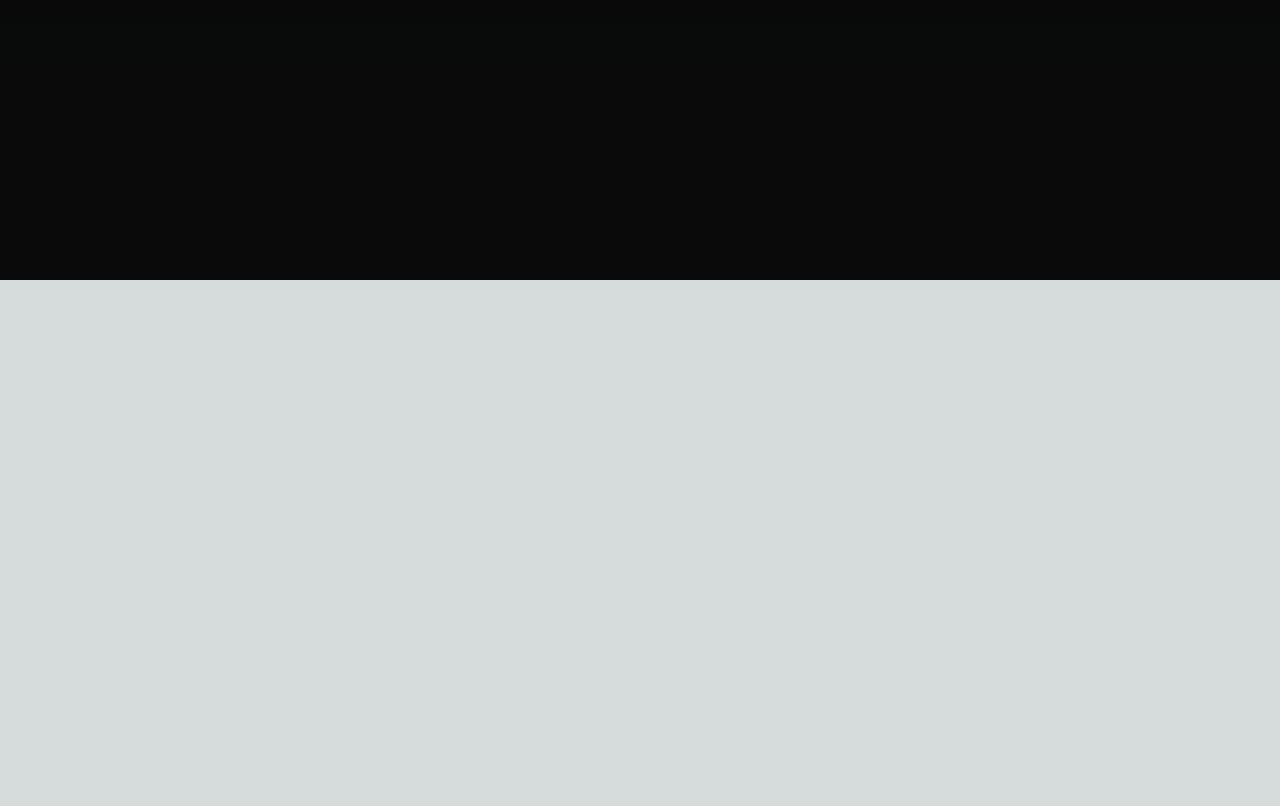
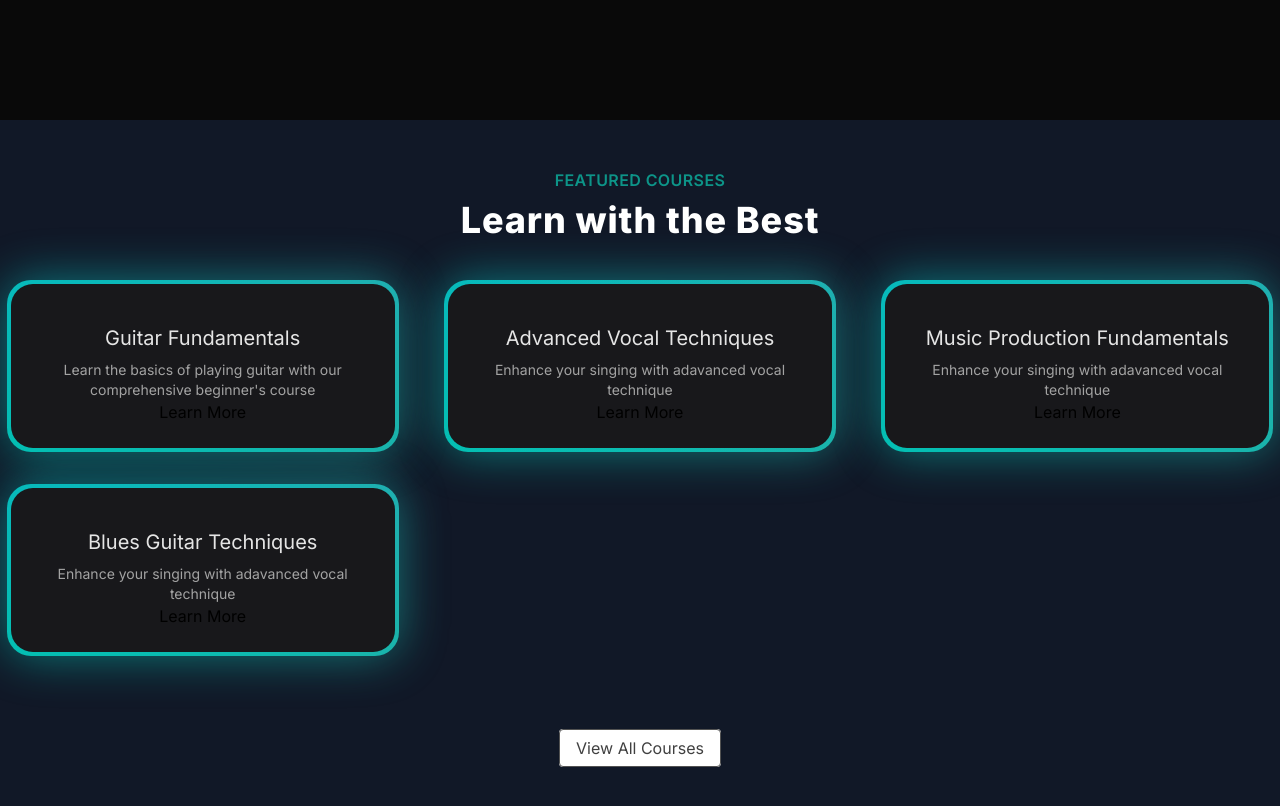
Before and after one commit to desaiumesh/musicapp, a Next.js app: page / in a window 1280 px wide. Shown: the part 520-1326 px from the top of the page. Before the commit the page ends 800 px from the top, so only its background shows below. Built offline with nearby package versions, Linux system fonts and the light colour scheme.

Commit message:
Add Featured Course cards

```diff
--- a/src/app/page.tsx
+++ b/src/app/page.tsx
@@ -1,10 +1,12 @@
 import HeroSection from "@/components/HeroSection";
 import Image from "next/image";
+import FeaturedCourses from "../components/FeaturedCourses";
 
 export default function Home() {
   return (
     <main className="min-h-screen bg-black/[0.96] antialiased bg-grid-white/[0.02]">
     <HeroSection/>
+    <FeaturedCourses/>
    </main>
   );
 }
--- /dev/null
+++ b/src/components/FeaturedCourses.tsx
@@ -0,0 +1,55 @@
+'use client'
+import Link from 'next/link'
+import React from 'react'
+import courseData from '../data/music_courses.json'
+import { BackgroundGradient } from './ui/background-gradient';
+
+interface Course {
+  id: number,
+  title: string,
+  slug: string,
+  description: string,
+  price: number,
+  isFeatured: boolean
+}
+
+function FeaturedCourses() {
+
+  const featuredCourses = courseData.Courses.filter((course: Course) => course.isFeatured);
+  return (
+    <div className='py-12 bg-gray-900'>
+      <div>
+        <div className="text-center">
+          <h2 className='text-base text-teal-600 font-semibold
+          tracking-wide uppercase'>FEATURED COURSES</h2>
+          <p className='mt-2 text-3xl leading-8 font-extrabold -tracking-tight text-white sm:text-4xl'>Learn with the Best</p>
+        </div>
+      </div>
+      <div className='mt-10'>
+        <div className='grid grid-cols-1 sm:grid-cols-2 lg:grid-cols-3 gap-8 justify-center'>
+          {featuredCourses.map((course: Course) => (
+            <div key={course.id} className="flex justify-center">
+              <BackgroundGradient className='flex flex-col rounded-[22px] bg-white dark:bg-zinc-900 overflow-hidden h-full max-w-sm'>
+                <div className='p-4 sm:p-6 flex flex-col items-center text-center flex-grow'>
+                  <p className='text-lg sm:text-xl text-black mt-4 mb-2 dark:text-neutral-200'>{course.title}</p>
+                  <p className='text-sm text-neutral-600 dark:text-neutral-400 flex-grow'>{course.description}</p>
+                  <Link href={`/courses/${course.slug}`}>
+                    Learn More
+                  </Link>
+                </div>
+              </BackgroundGradient>
+            </div>
+          ))}
+        </div>
+      </div>
+      <div className='mt-20 text-center'>
+        <Link href={"/courses"} className='px-4 py-2 rounded border border-neutral-600 text-neutral-700 bg-white
+        hover:bg-gray-100 transition duration-200'>
+          View All Courses
+        </Link>
+      </div>
+    </div>
+  )
+}
+
+export default FeaturedCourses
--- /dev/null
+++ b/src/components/ui/background-gradient.tsx
@@ -0,0 +1,72 @@
+import { cn } from "@/utils/cn";
+import React from "react";
+import { motion } from "framer-motion";
+
+export const BackgroundGradient = ({
+  children,
+  className,
+  containerClassName,
+  animate = true,
+}: {
+  children?: React.ReactNode;
+  className?: string;
+  containerClassName?: string;
+  animate?: boolean;
+}) => {
+  const variants = {
+    initial: {
+      backgroundPosition: "0 50%",
+    },
+    animate: {
+      backgroundPosition: ["0, 50%", "100% 50%", "0 50%"],
+    },
+  };
+  return (
+    <div className={cn("relative p-[4px] group", containerClassName)}>
+      <motion.div
+        variants={animate ? variants : undefined}
+        initial={animate ? "initial" : undefined}
+        animate={animate ? "animate" : undefined}
+        transition={
+          animate
+            ? {
+                duration: 5,
+                repeat: Infinity,
+                repeatType: "reverse",
+              }
+            : undefined
+        }
+        style={{
+          backgroundSize: animate ? "400% 400%" : undefined,
+        }}
+        className={cn(
+          "absolute inset-0 rounded-3xl z-[1] opacity-60 group-hover:opacity-100 blur-xl  transition duration-500 will-change-transform",
+          " bg-[radial-gradient(circle_farthest-side_at_0_100%,#00ccb1,transparent),radial-gradient(circle_farthest-side_at_100%_0,#7b61ff,transparent),radial-gradient(circle_farthest-side_at_100%_100%,#ffc414,transparent),radial-gradient(circle_farthest-side_at_0_0,#1ca0fb,#141316)]"
+        )}
+      />
+      <motion.div
+        variants={animate ? variants : undefined}
+        initial={animate ? "initial" : undefined}
+        animate={animate ? "animate" : undefined}
+        transition={
+          animate
+            ? {
+                duration: 5,
+                repeat: Infinity,
+                repeatType: "reverse",
+              }
+            : undefined
+        }
+        style={{
+          backgroundSize: animate ? "400% 400%" : undefined,
+        }}
+        className={cn(
+          "absolute inset-0 rounded-3xl z-[1] will-change-transform",
+          "bg-[radial-gradient(circle_farthest-side_at_0_100%,#00ccb1,transparent),radial-gradient(circle_farthest-side_at_100%_0,#7b61ff,transparent),radial-gradient(circle_farthest-side_at_100%_100%,#ffc414,transparent),radial-gradient(circle_farthest-side_at_0_0,#1ca0fb,#141316)]"
+        )}
+      />
+
+      <div className={cn("relative z-10", className)}>{children}</div>
+    </div>
+  );
+};
--- /dev/null
+++ b/src/data/music_courses.json
@@ -0,0 +1,37 @@
+{
+    "Courses": [
+        {
+            "id": 1,
+            "title":"Guitar Fundamentals",
+            "slug":"guitar-fundamentals",
+            "description":"Learn the basics of playing guitar with our comprehensive beginner's course",
+            "price":99.9,
+            "isFeatured": true
+        },
+        {
+            "id": 2,
+            "title":"Advanced Vocal Techniques",
+            "slug":"guitar-fundamentals",
+            "description":"Enhance your singing with adavanced vocal technique",
+            "price":99.9,
+            "isFeatured": true
+        },
+        {
+            "id": 3,
+            "title":"Music Production Fundamentals",
+            "slug":"guitar-fundamentals",
+            "description":"Enhance your singing with adavanced vocal technique",
+            "price":99.9,
+            "isFeatured": true
+        },
+        {
+            "id": 4,
+            "title":"Blues Guitar Techniques",
+            "slug":"guitar-fundamentals",
+            "description":"Enhance your singing with adavanced vocal technique",
+            "price":99.9,
+            "isFeatured": true
+        }
+
+    ]
+}
```
